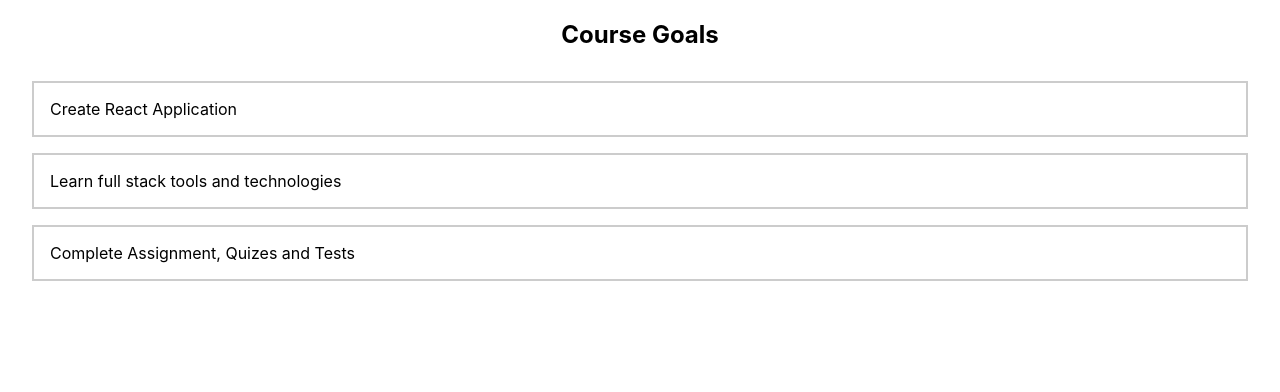
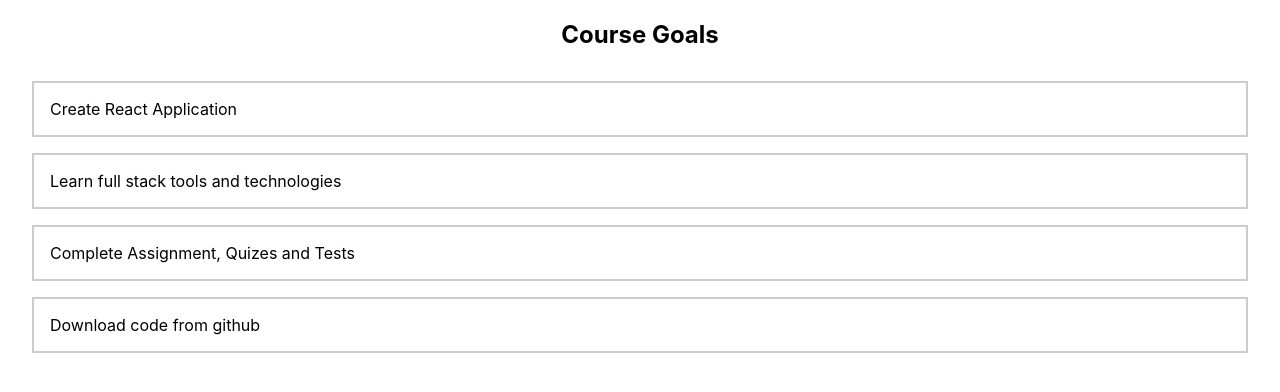
Before and after one commit to krunalsukhwani/goals-app, a React (Create React App) app: page / in a window 1280 px wide. Shown: the top 392 px of the page. Built offline with nearby package versions, Linux system fonts and the light colour scheme.

Commit message:
Props and rendering data

```diff
--- a/src/App.js
+++ b/src/App.js
@@ -3,10 +3,21 @@ import "./App.css";
 import GoalList from "./Components/GoalList/GoalList";
 
 const App = () => {
+
+  const courseGoals = [
+    {id:"cg1", text:"Create React Application"},
+    {id:"cg2", text:"Learn full stack tools and technologies"},
+    {id:"cg3", text:"Complete Assignment, Quizes and Tests"},
+    {id:"cg4", text:"Download code from github"},
+  ];
+
   return (
     <div className="course-goals">
       <h2>Course Goals</h2>
-      <GoalList />
+      {/* props: pass courseGoals array to GoalList component
+        props holds the reference of an array or reference of a method
+      */}
+      <GoalList goals={courseGoals}/>
     </div>
   );
 };
--- a/src/Components/GoalList/GoalList.js
+++ b/src/Components/GoalList/GoalList.js
@@ -1,12 +1,13 @@
 import React from "react";
 import "./GoalList.css";
 
-const GoalList = () => {
+const GoalList = (props) => {
   return (
-    <ul className="goal-list">
-      <li>Create React Application</li>
-      <li>Learn full stack tools and technologies</li>
-      <li>Complete Assignment, Quizes and Tests</li>
+    <ul className="goal-list">{
+      props.goals.map((goal) => {
+        return <li key={goal.id}>{goal.text}</li>
+      })
+    }
     </ul>
   );
 };
```
